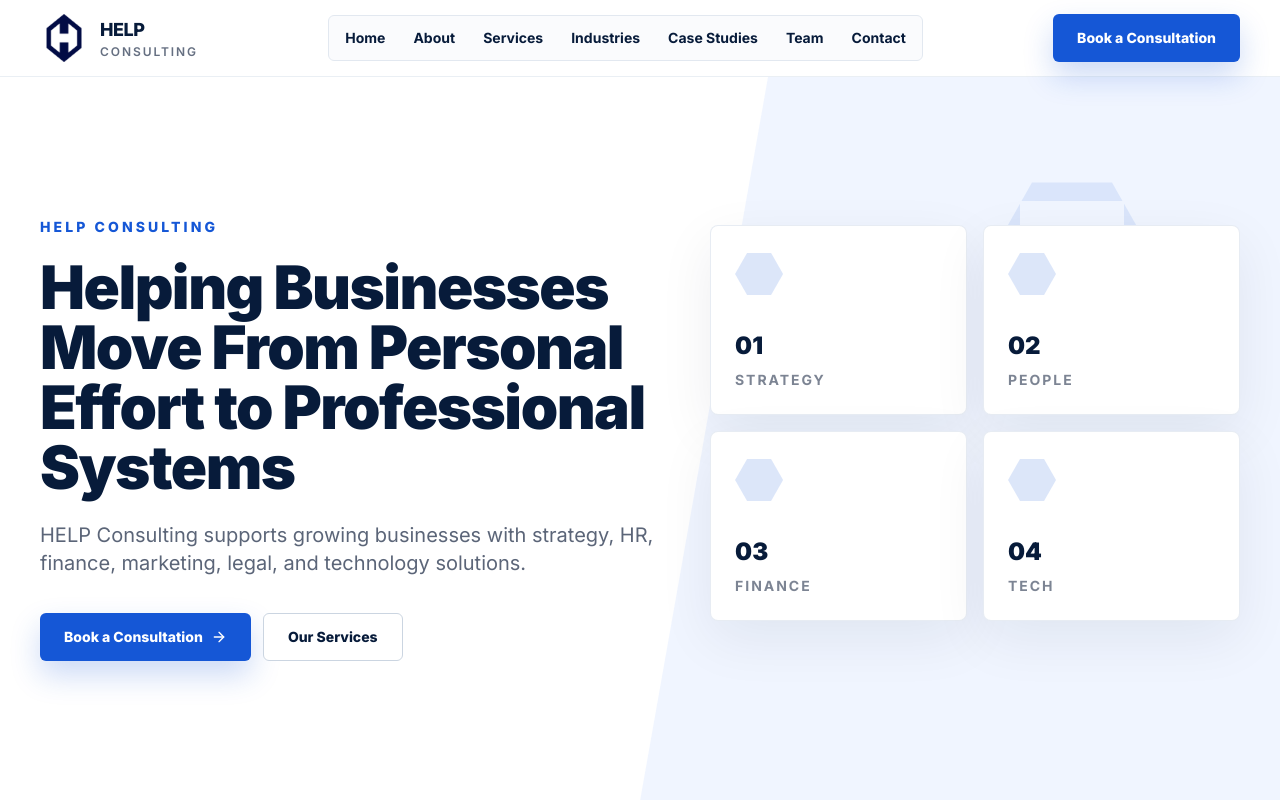
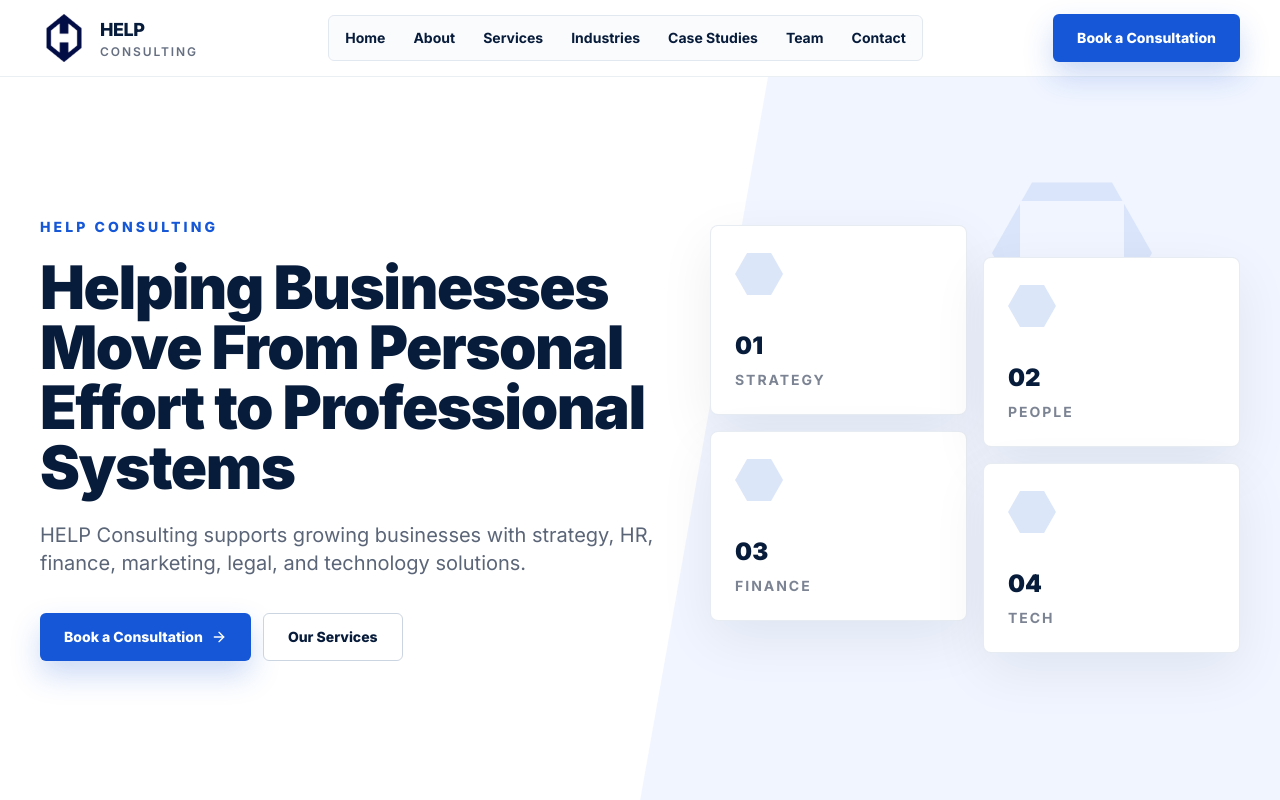
Before and after one commit to ahmedsalloo91/help-consulting-website, a Next.js app: page / in a window 1280 px wide. Shown: the top 800 px of the page. Built offline with nearby package versions, Linux system fonts and the light colour scheme.

Commit message:
Prevent motion from hiding page content

```diff
--- a/app/globals.css
+++ b/app/globals.css
@@ -134,35 +134,6 @@ body {
   transition: transform 120ms linear;
 }
 
-.motion-ready main section:not(:first-child),
-.motion-ready .premium-card,
-.motion-ready main article,
-.motion-ready .motion-reveal {
-  opacity: 0;
-  filter: blur(14px);
-  transform: translateY(76px) scale(0.965);
-  transition:
-    opacity 1150ms ease,
-    filter 1150ms ease,
-    transform 1150ms cubic-bezier(0.16, 1, 0.3, 1),
-    box-shadow 600ms ease,
-    border-color 600ms ease;
-  transition-delay: var(--reveal-delay, 0ms);
-}
-
-.motion-ready main section:not(:first-child).is-visible,
-.motion-ready .premium-card.is-visible,
-.motion-ready main article.is-visible,
-.motion-ready .motion-reveal.is-visible {
-  opacity: 1;
-  filter: blur(0);
-  transform: translateY(0);
-}
-
-.motion-ready .premium-card.is-visible:hover {
-  transform: translateY(-10px) scale(1.012);
-}
-
 @media (prefers-reduced-motion: reduce) {
   html {
     scroll-behavior: auto;
--- a/components/MotionLayer.tsx
+++ b/components/MotionLayer.tsx
@@ -1,13 +1,6 @@
 "use client";
 
 import { useEffect } from "react";
-
-const revealSelector = [
-  "main section",
-  ".premium-card",
-  "main article",
-  ".motion-reveal"
-].join(",");
 
 export function MotionLayer() {
   useEffect(() => {
@@ -19,12 +12,6 @@ export function MotionLayer() {
 
     document.documentElement.classList.add("motion-ready");
 
-    const elements = Array.from(document.querySelectorAll<HTMLElement>(revealSelector));
-
-    elements.forEach((element, index) => {
-      element.style.setProperty("--reveal-delay", `${Math.min(index % 7, 6) * 85}ms`);
-    });
-
     const updateProgress = () => {
       if (!progress) {
         return;
@@ -35,27 +22,10 @@ export function MotionLayer() {
       progress.style.transform = `scaleX(${Math.min(Math.max(amount, 0), 1)})`;
     };
 
-    const observer = new IntersectionObserver(
-      (entries) => {
-        entries.forEach((entry) => {
-          if (entry.isIntersecting) {
-            entry.target.classList.add("is-visible");
-            observer.unobserve(entry.target);
-          }
-        });
-      },
-      {
-        rootMargin: "0px 0px -12% 0px",
-        threshold: 0.12
-      }
-    );
-
-    elements.forEach((element) => observer.observe(element));
     updateProgress();
     window.addEventListener("scroll", updateProgress, { passive: true });
 
     return () => {
-      observer.disconnect();
       window.removeEventListener("scroll", updateProgress);
     };
   }, []);
```
